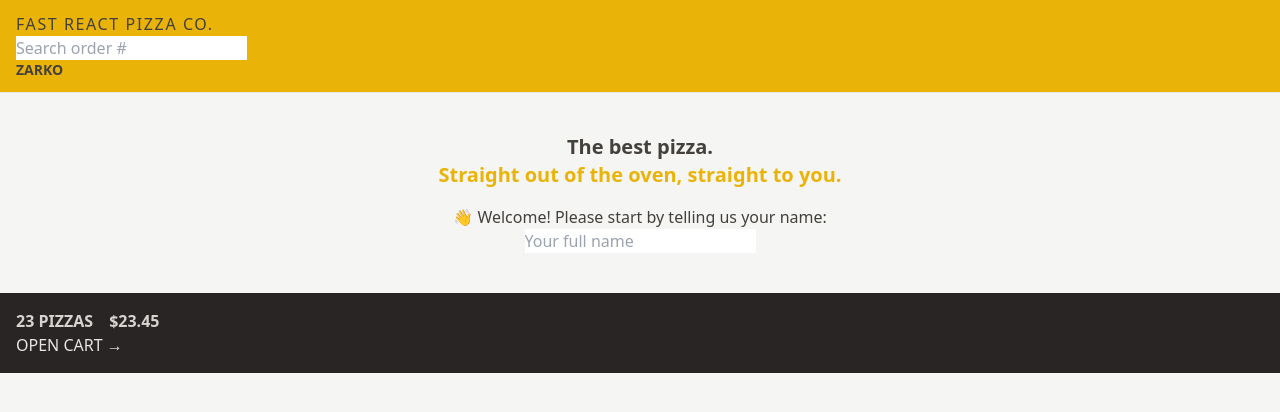
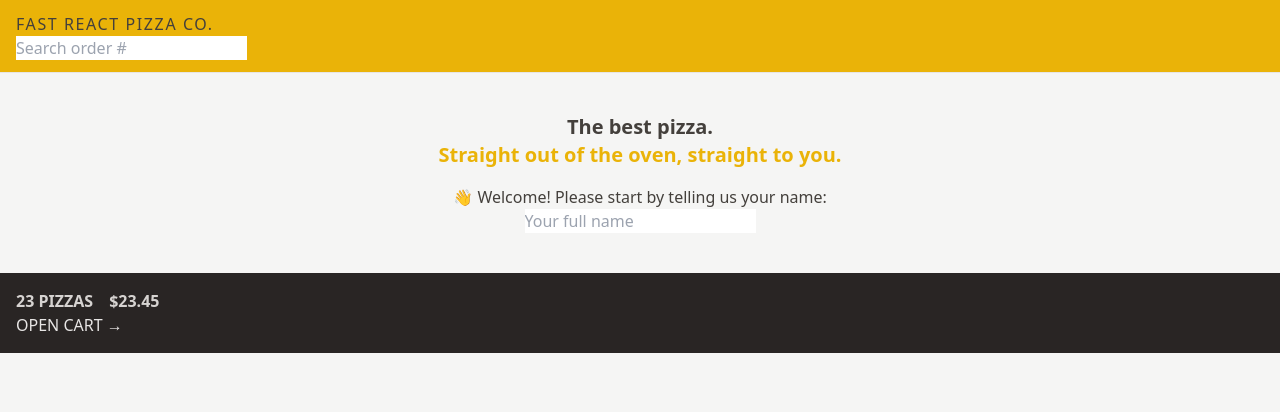
Before and after one commit to SenseiZarkoDukic/fast-react-pizza, a React (Vite) app: page / in a window 1280 px wide. Shown: the top 412 px of the page. Built offline with nearby package versions, Linux system fonts and the light colour scheme.

Commit message:
Add class hidden to have display:none of Username element

```diff
--- a/src/features/user/Username.jsx
+++ b/src/features/user/Username.jsx
@@ -1,5 +1,5 @@
 function Username() {
-  return <div className="text-sm font-semibold">Zarko</div>;
+  return <div className="hidden text-sm font-semibold">Zarko</div>;
 }
 
 export default Username;
```
